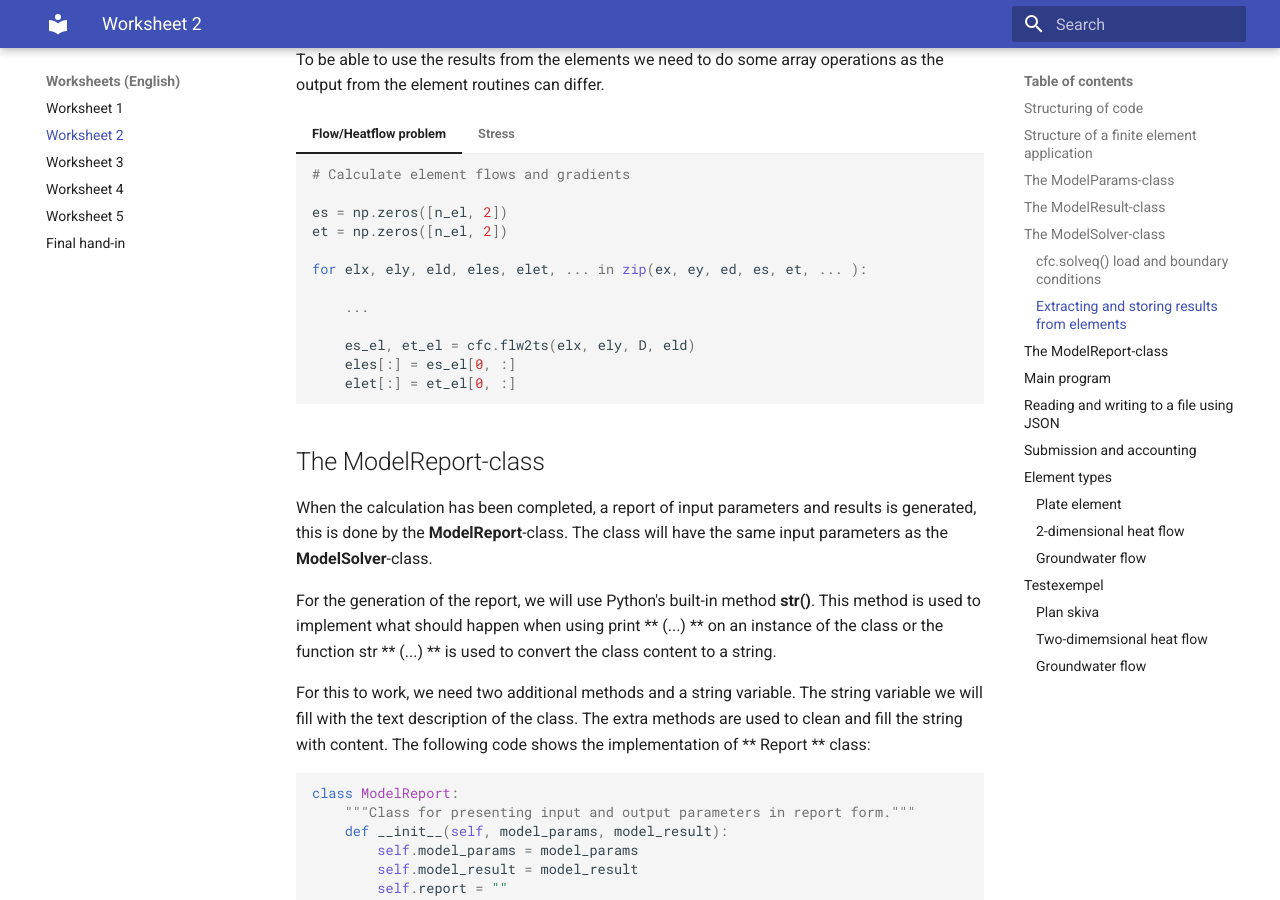
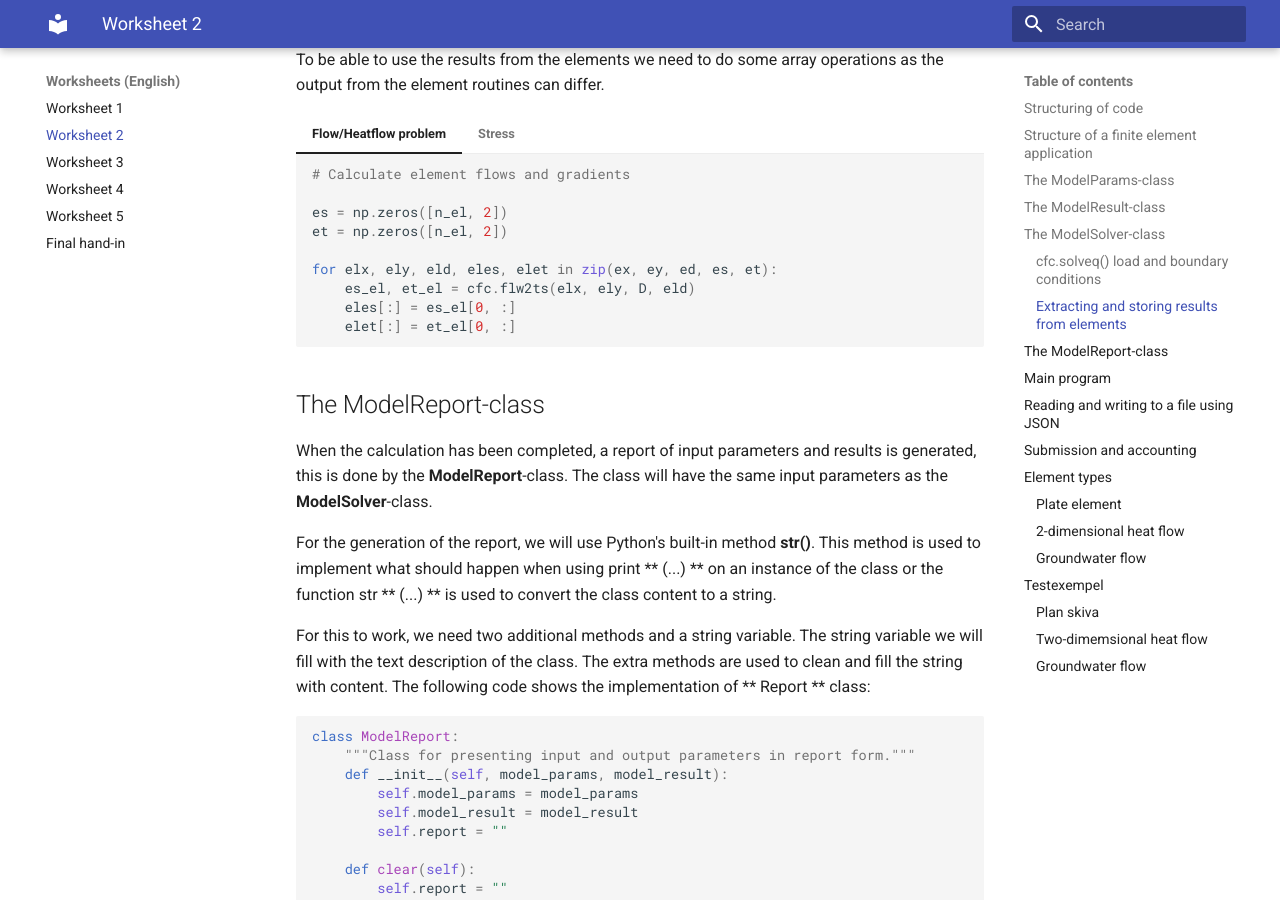
Before and after one commit to jonaslindemann/vsmn20, an MkDocs documentation site: the page built from docs/assignment2_eng.md, in a window 1280 px wide and 900 px high, scrolled down 5647 px. Built offline with MkDocs 1.6.1 and Material for MkDocs 9.7.7, drawn with Linux system fonts in a browser that asks for light colours; comment, search, counter and statistics services are not loaded.

Commit message:
Small typo

```diff
--- a/docs/assignment2_eng.md
+++ b/docs/assignment2_eng.md
@@ -225,10 +225,7 @@ To be able to use the results from the elements we need to do some array operati
     es = np.zeros([n_el, 2])
     et = np.zeros([n_el, 2])
 
-    for elx, ely, eld, eles, elet, ... in zip(ex, ey, ed, es, et, ... ):
-
-        ...
-
+    for elx, ely, eld, eles, elet in zip(ex, ey, ed, es, et):
         es_el, et_el = cfc.flw2ts(elx, ely, D, eld)
         eles[:] = es_el[0, :]
         elet[:] = et_el[0, :]
```
